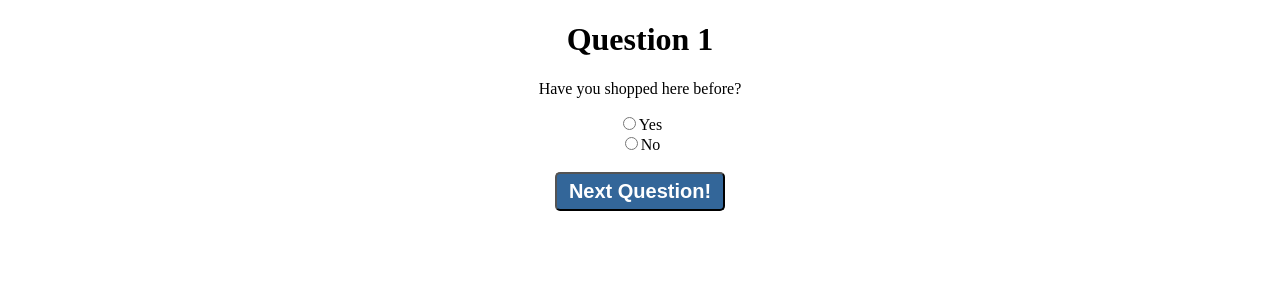
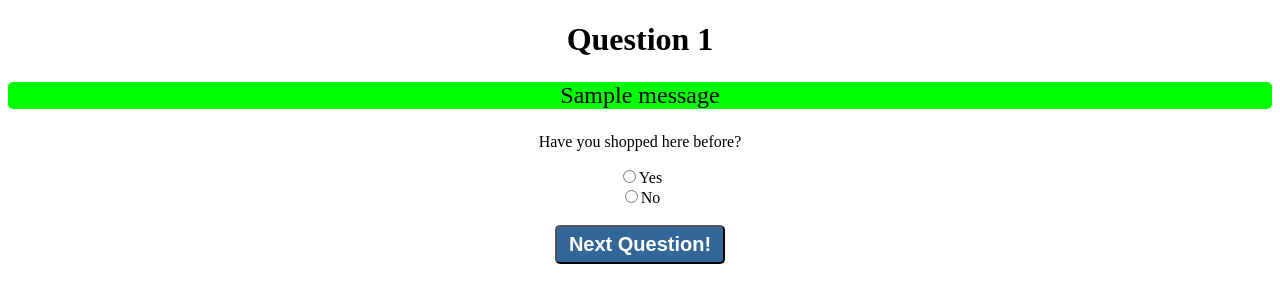
Before and after one commit to davidwisz/flask-surveys, a Flask app: page /questions/0 in a window 1280 px wide. Shown: the top 303 px of the page. Run offline with Flask 2, Linux system fonts and the light colour scheme; one stand-in notice (Sample message) is shown.

Commit message:
step 7 completed flash message

```diff
--- a/app.py
+++ b/app.py
@@ -5,7 +5,7 @@ from surveys import satisfaction_survey
 
 app = Flask(__name__)
 app.config['SECRET_KEY'] = "oh-so-secret"
-
+app.config["DEBUG_TB_INTERCEPT_REDIRECTS"] = False
 debug = DebugToolbarExtension(app)
 
 responses = []
@@ -19,8 +19,10 @@ def display_survey():
 
 @app.route("/questions/<int:question_num>")
 def display_question(question_num):
-
-    if not question_num == len(responses):
+    #import pdb; pdb.set_trace()
+    if question_num != len(responses):
+        flash("You are missing an answer!")
+        #breakpoint()
         return redirect(f"/questions/{len(responses)}")
 
     question_instance = satisfaction_survey.questions[question_num]
--- a/templates/base.html
+++ b/templates/base.html
@@ -8,6 +8,7 @@
     <style>
         body { text-align: center; }
         .button, button { text-decoration: none; background-color: #369; color: #fff; padding: 6px 12px; border-radius: 5px; font-size: 1.25em; font-weight: bold;}
+        .flash { background-color: lime; border-radius: 5px; font-size: 1.5em;}
     </style>
 </head>
 <body>
--- a/templates/survey-question.html
+++ b/templates/survey-question.html
@@ -4,6 +4,9 @@
 {% block header %}{{title}}{% endblock %}
 
 {% block content %}
+{% for msg in get_flashed_messages() %}
+    <p class="flash">{{ msg }}</p>
+{% endfor %}
     <form action='/answer' method="POST">
         <p> {{ question }} </p>
         {% for choice in choices %}
```
Also changed, not shown: requirements.txt (+8 -0 lines).
